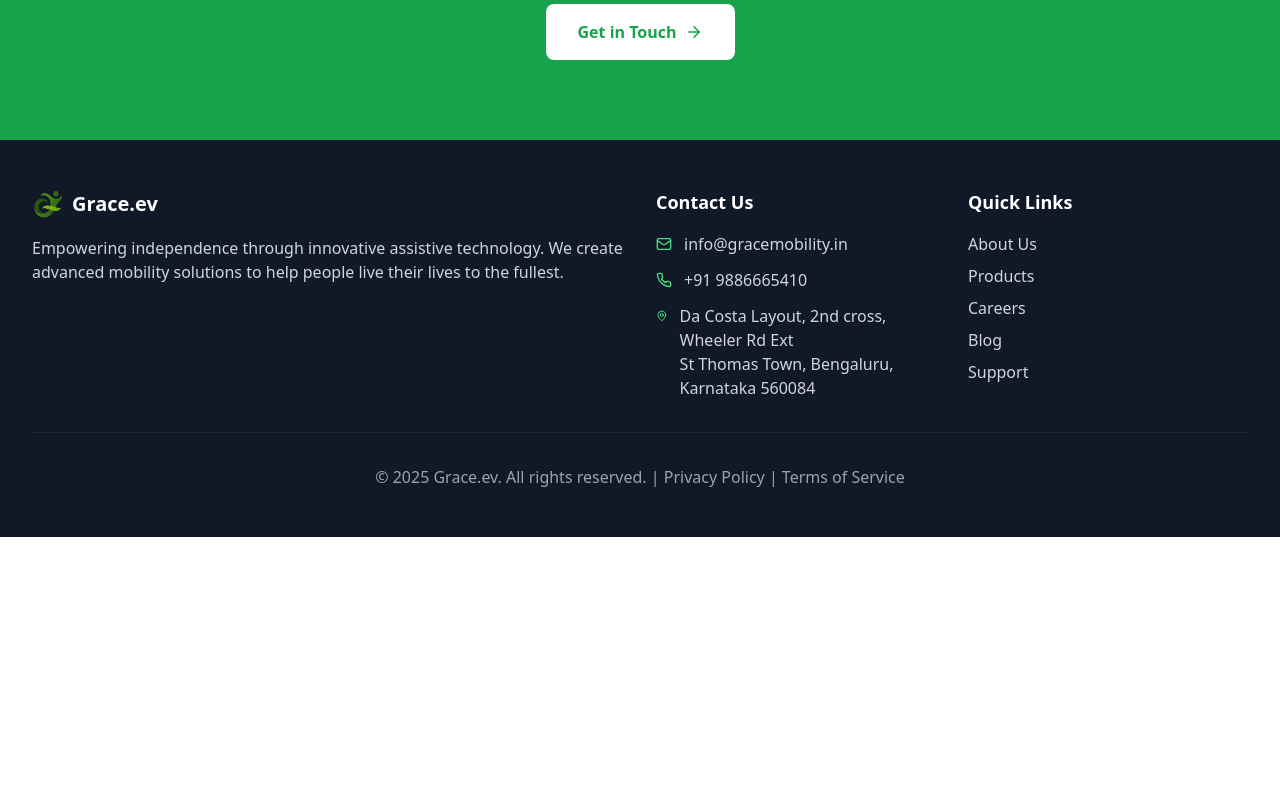
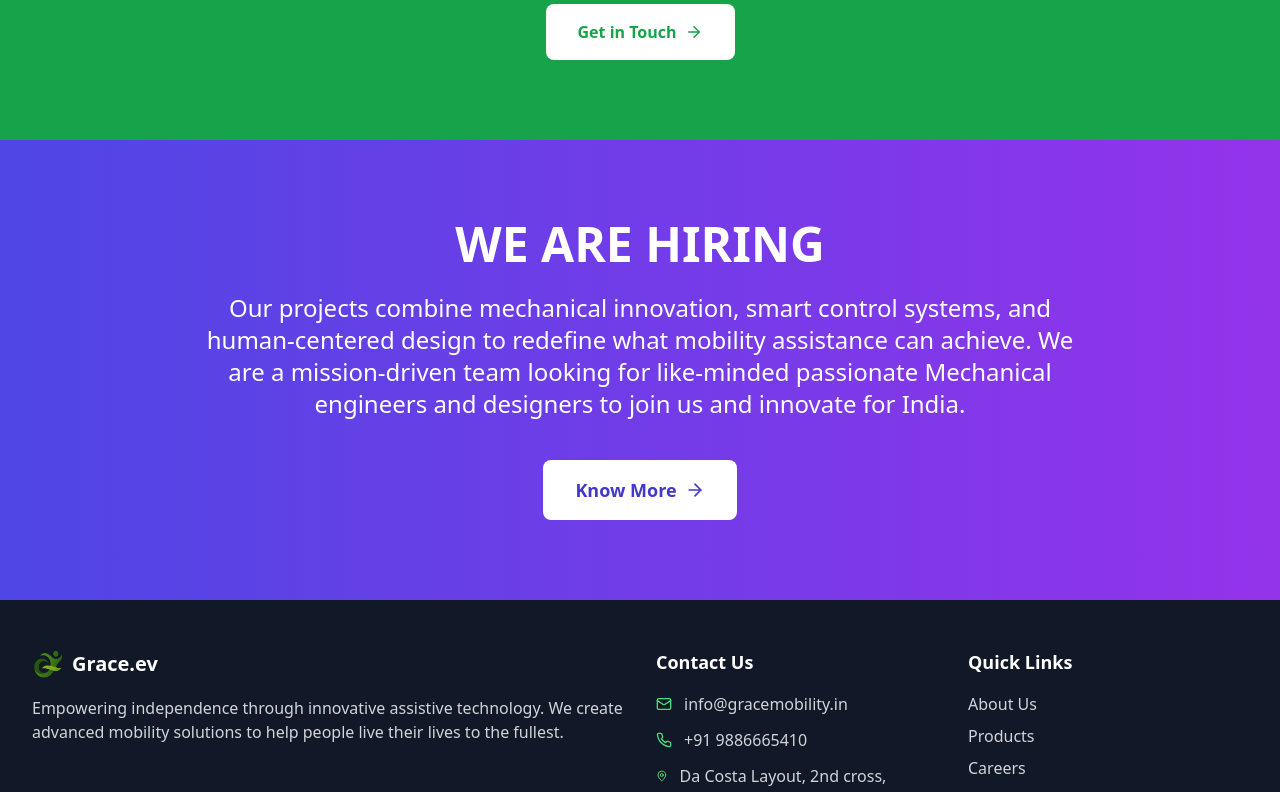
Before and after one commit to akshatsharma-tmc/gracemobility-frontend, a React (Vite) app: page / in a window 1280 px wide. Shown: the part 2236-3028 px from the top of the page. Before the commit the page ends 2773 px from the top, so only its background shows below. Built offline with nearby package versions, Linux system fonts and the light colour scheme; no server answers.

Commit message:
feat: add We Are Hiring section

```diff
--- a/src/pages/HomePage.tsx
+++ b/src/pages/HomePage.tsx
@@ -16,17 +16,20 @@ const HomePage = () => {
     {
       icon: <Zap className="h-8 w-8 text-green-600" />,
       title: 'Advanced Technology',
-      description: 'Cutting-edge sensors with technology and AI-powered navigation systems for enhanced mobility and safety.'
+      description:
+        'Cutting-edge sensors and AI-powered navigation systems for enhanced mobility and safety.'
     },
     {
       icon: <Shield className="h-8 w-8 text-green-600" />,
       title: 'Safety First',
-      description: 'Object detection and collision avoidance systems to ensure user safety in any environment.'
+      description:
+        'Object detection and collision avoidance systems to ensure user safety in any environment.'
     },
     {
       icon: <Users className="h-8 w-8 text-green-600" />,
       title: 'User-Centered Design',
-      description: 'Every product is designed with real user needs and accessibility standards in mind.'
+      description:
+        'Every product is designed with real user needs and accessibility standards in mind.'
     }
   ];
 
@@ -34,20 +37,22 @@ const HomePage = () => {
     {
       name: 'Sarah Johnson',
       role: 'Beta Tester',
-      content: 'The autonomous navigation feature has given me independence I never thought possible. Grace.ev is truly changing lives.',
+      content:
+        'The autonomous navigation feature has given me independence I never thought possible. Grace.ev is truly changing lives.',
       rating: 5
     },
     {
       name: 'Dr. Michael Chen',
       role: 'Rehabilitation Specialist',
-      content: 'As a healthcare professional, I\'m impressed by the thoughtful engineering and safety features. This is the future of mobility assistance.',
+      content:
+        'As a healthcare professional, I\'m impressed by the thoughtful engineering and safety features. This is the future of mobility assistance.',
       rating: 5
     }
   ];
 
   return (
     <div>
-      {/* Hero Section with Parallax */}
+      {/* ────────────────────────────────────── HERO ────────────────────────────────────── */}
       <motion.section
         className="bg-gradient-to-br from-green-50 to-green-100 dark:from-gray-800 dark:to-gray-700 min-h-screen flex items-center transition-colors duration-300 relative overflow-hidden"
         style={{ y: parallaxY }}
@@ -65,11 +70,12 @@ const HomePage = () => {
             >
               <h1 className="text-4xl lg:text-6xl font-bold text-gray-900 dark:text-white leading-tight mb-6">
                 Empowering
-                <span className="text-green-600 dark:text-green-400"> Independence</span> Through Innovation
+                <span className="text-green-600 dark:text-green-400"> Independence</span> Through
+                Innovation
               </h1>
               <p className="text-xl text-gray-600 dark:text-gray-300 mb-8">
-                Grace.ev creates advanced assistive technology to support people with mobility challenges,
-                helping them live more independent and fulfilling lives.
+                Grace.ev creates advanced assistive technology to support people with mobility
+                challenges, helping them live more independent and fulfilling lives.
               </p>
               <div className="flex flex-col sm:flex-row gap-4">
                 <Link
@@ -86,6 +92,7 @@ const HomePage = () => {
                 </Link>
               </div>
             </motion.div>
+
             <motion.div
               className="relative"
               initial={{ opacity: 0, x: 50 }}
@@ -93,18 +100,25 @@ const HomePage = () => {
               transition={{ duration: 0.8, delay: 0.4 }}
             >
               <div className="bg-white dark:bg-gray-800 rounded-2xl shadow-2xl p-8 transition-colors duration-300 text-center">
-                <h3 className="text-2xl font-bold text-gray-900 dark:text-white mb-4">Innovation in Progress</h3>
+                <h3 className="text-2xl font-bold text-gray-900 dark:text-white mb-4">
+                  Innovation in Progress
+                </h3>
                 <p className="text-gray-600 dark:text-gray-300 mb-6">
                   We're developing revolutionary assistive technology that will transform lives.
-                  Our team is working tirelessly to bring you products that enhance independence and mobility.
+                  Our team is working tirelessly to bring you products that enhance independence
+                  and mobility.
                 </p>
                 <motion.div
                   className="bg-green-100 dark:bg-green-900/30 border border-green-200 dark:border-green-700 rounded-lg p-4"
                   whileHover={{ scale: 1.05 }}
                   transition={{ duration: 0.3 }}
                 >
-                  <p className="text-green-800 dark:text-green-300 font-semibold">Coming Soon</p>
-                  <p className="text-green-700 dark:text-green-400 text-sm mt-1">Stay tuned for exciting updates!</p>
+                  <p className="text-green-800 dark:text-green-300 font-semibold">
+                    Coming Soon
+                  </p>
+                  <p className="text-green-700 dark:text-green-400 text-sm mt-1">
+                    Stay tuned for exciting updates!
+                  </p>
                 </motion.div>
               </div>
             </motion.div>
@@ -112,7 +126,7 @@ const HomePage = () => {
         </div>
       </motion.section>
 
-      {/* Features Section with Fade-In */}
+      {/* ────────────────────────────────────── FEATURES ────────────────────────────────────── */}
       <section className="py-20 bg-white dark:bg-gray-900 transition-colors duration-300">
         <div className="max-w-7xl mx-auto px-4 sm:px-6 lg:px-8">
           <motion.div
@@ -126,8 +140,8 @@ const HomePage = () => {
               Why Choose Grace.ev?
             </h2>
             <p className="text-xl text-gray-600 dark:text-gray-300 max-w-3xl mx-auto">
-              We combine cutting-edge technology with compassionate design to create
-              mobility solutions that truly make a difference.
+              We combine cutting-edge technology with compassionate design to create mobility
+              solutions that truly make a difference.
             </p>
           </motion.div>
 
@@ -142,7 +156,9 @@ const HomePage = () => {
                 transition={{ duration: 0.6, delay: index * 0.2 }}
               >
                 <div className="mb-4">{feature.icon}</div>
-                <h3 className="text-xl font-semibold text-gray-900 dark:text-white mb-3">{feature.title}</h3>
+                <h3 className="text-xl font-semibold text-gray-900 dark:text-white mb-3">
+                  {feature.title}
+                </h3>
                 <p className="text-gray-600 dark:text-gray-300">{feature.description}</p>
               </motion.div>
             ))}
@@ -150,7 +166,7 @@ const HomePage = () => {
         </div>
       </section>
 
-      {/* Product Showcase with Slide-In */}
+      {/* ────────────────────────────────────── PRODUCT SHOWCASE ────────────────────────────────────── */}
       <motion.section
         className="py-20 bg-gradient-to-br from-green-900 to-green-800 dark:from-green-950 dark:to-green-900 text-white transition-colors duration-300"
         initial={{ opacity: 0 }}
@@ -174,7 +190,12 @@ const HomePage = () => {
                 object detection, and intelligent navigation systems.
               </p>
               <ul className="space-y-3 mb-8">
-                {['360° obstacle detection', 'Autonomous navigation', 'Voice control integration', 'Emergency assistance features'].map((item, index) => (
+                {[
+                  '360° obstacle detection',
+                  'Autonomous navigation',
+                  'Voice control integration',
+                  'Emergency assistance features'
+                ].map((item, index) => (
                   <motion.li
                     key={index}
                     className="flex items-center space-x-3"
@@ -196,6 +217,7 @@ const HomePage = () => {
                 <ArrowRight size={18} />
               </Link>
             </motion.div>
+
             <motion.div
               className="bg-white/10 dark:bg-white/5 backdrop-blur-sm rounded-2xl p-8 relative overflow-hidden"
               initial={{ opacity: 0, x: 50 }}
@@ -203,14 +225,11 @@ const HomePage = () => {
               viewport={{ once: true }}
               transition={{ duration: 0.6 }}
             >
-              {/* Background Image */}
               <img
                 src="/Blurred Wheelchair.png"
                 alt="Wheelchair"
                 className="absolute inset-0 w-full h-full object-cover opacity-20 blur-md"
               />
-
-              {/* Content Overlay */}
               <div className="relative bg-white/70 dark:bg-gray-800/70 rounded-xl p-6 text-center backdrop-blur-sm">
                 <h3 className="text-xl font-semibold text-gray-900 dark:text-white">
                   Advanced Wheelchair
@@ -218,12 +237,11 @@ const HomePage = () => {
                 <p className="text-gray-600 dark:text-gray-300 mt-2">Coming Soon</p>
               </div>
             </motion.div>
-
-
           </div>
         </div>
       </motion.section>
-      {/* CTA Section with Scale Animation */}
+
+      {/* ────────────────────────────────────── CTA ────────────────────────────────────── */}
       <motion.section
         className="py-20 bg-green-600 dark:bg-green-700 transition-colors duration-300"
         initial={{ opacity: 0, scale: 0.95 }}
@@ -248,13 +266,10 @@ const HomePage = () => {
             viewport={{ once: true }}
             transition={{ duration: 0.6, delay: 0.3 }}
           >
-            Join our community and be the first to know about our latest innovations
-            and product launches.
+            Join our community and be the first to know about our latest innovations and
+            product launches.
           </motion.p>
-          <motion.div
-            whileHover={{ scale: 1.05 }}
-            transition={{ duration: 0.3 }}
-          >
+          <motion.div whileHover={{ scale: 1.05 }} transition={{ duration: 0.3 }}>
             <Link
               to="/about"
               className="inline-flex items-center space-x-2 bg-white text-green-600 px-8 py-4 rounded-lg hover:bg-gray-100 transition-colors duration-200 font-semibold"
@@ -265,6 +280,53 @@ const HomePage = () => {
           </motion.div>
         </div>
       </motion.section>
+
+      {/* ──────────────────────── NEW: WE ARE HIRING SECTION ──────────────────────── */}
+      <motion.section
+        className="py-20 bg-gradient-to-r from-indigo-600 to-purple-600 dark:from-indigo-800 dark:to-purple-800 text-white"
+        initial={{ opacity: 0, y: 30 }}
+        whileInView={{ opacity: 1, y: 0 }}
+        viewport={{ once: true }}
+        transition={{ duration: 0.8 }}
+      >
+        <div className="max-w-7xl mx-auto px-4 sm:px-6 lg:px-8 text-center">
+          <motion.h2
+            className="text-4xl lg:text-5xl font-bold mb-6"
+            initial={{ opacity: 0, y: 20 }}
+            whileInView={{ opacity: 1, y: 0 }}
+            viewport={{ once: true }}
+            transition={{ duration: 0.6, delay: 0.2 }}
+          >
+            WE ARE HIRING
+          </motion.h2>
+
+          <motion.p
+            className="text-xl lg:text-2xl mb-10 max-w-4xl mx-auto leading-relaxed"
+            initial={{ opacity: 0, y: 20 }}
+            whileInView={{ opacity: 1, y: 0 }}
+            viewport={{ once: true }}
+            transition={{ duration: 0.6, delay: 0.4 }}
+          >
+            Our projects combine mechanical innovation, smart control systems, and
+            human-centered design to redefine what mobility assistance can achieve. We are a
+            mission-driven team looking for like-minded passionate Mechanical engineers and
+            designers to join us and innovate for India.
+          </motion.p>
+
+          <motion.div
+            whileHover={{ scale: 1.05 }}
+            transition={{ duration: 0.3 }}
+          >
+            <Link
+              to="/careers"
+              className="inline-flex items-center space-x-2 bg-white text-indigo-700 px-8 py-4 rounded-lg hover:bg-gray-100 transition-colors duration-200 font-semibold text-lg"
+            >
+              <span>Know More</span>
+              <ArrowRight size={20} />
+            </Link>
+          </motion.div>
+        </div>
+      </motion.section>
     </div>
   );
 };
```
